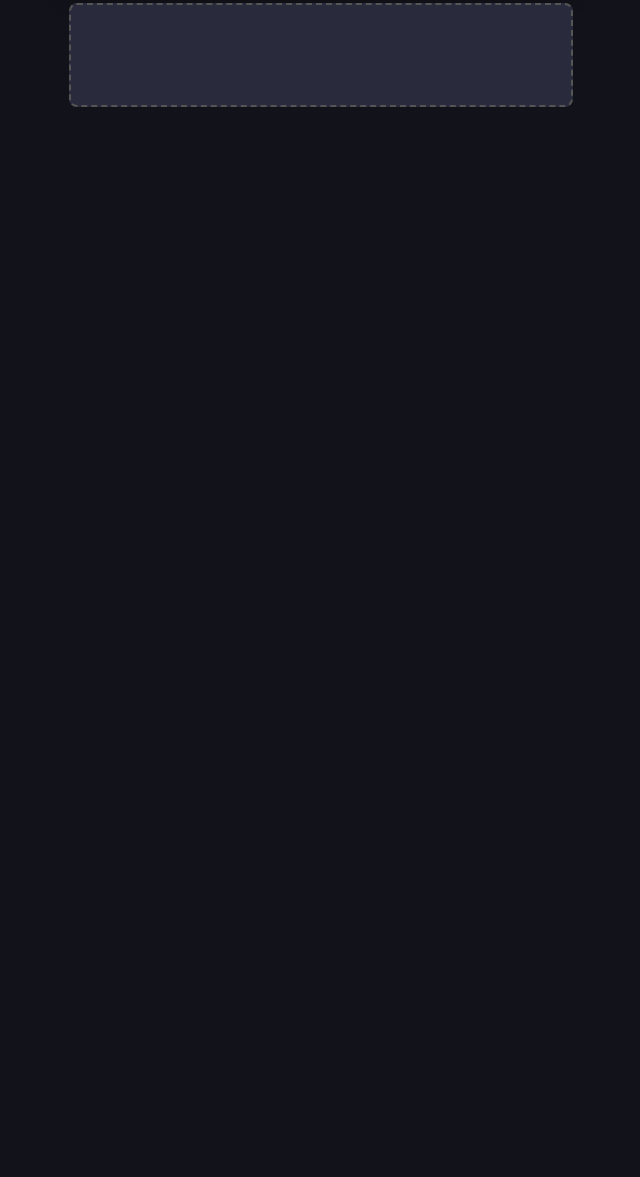
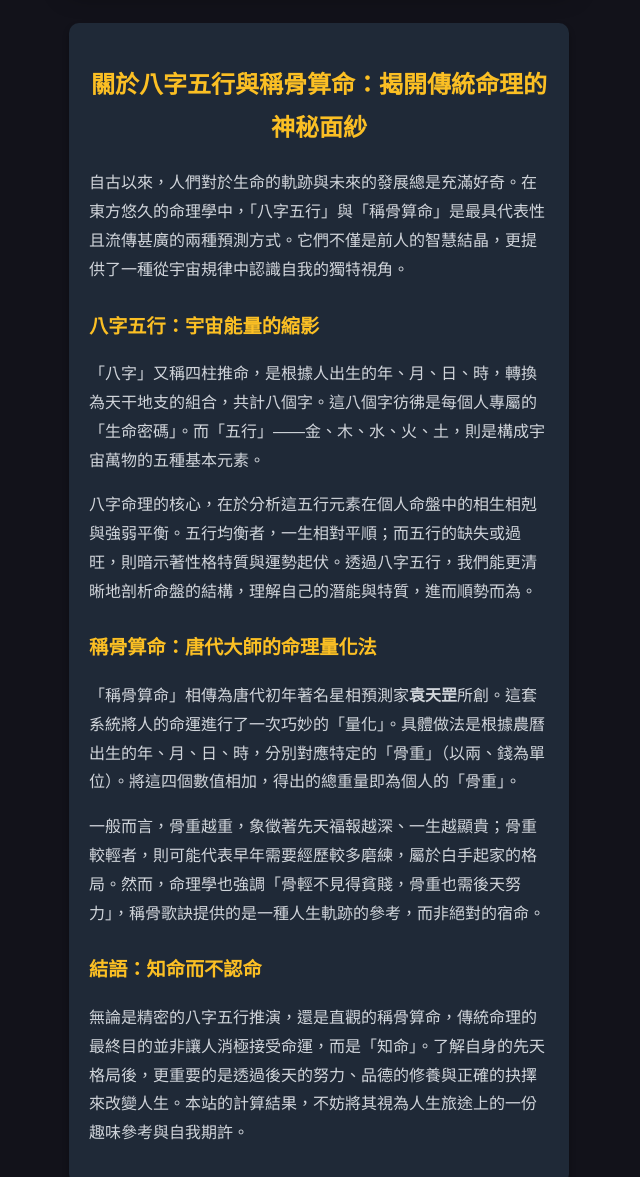
Before and after one commit to yc0817-cmyk/bazi-calculator, a plain HTML site: page index.html in a window 1280 px wide. Shown: the part 535-1712 px from the top of the page, without its empty margins (321-961 px from the left). Before the commit the page ends 840 px from the top, so only its background shows below. Drawn offline with Linux system fonts and the light colour scheme.

Commit message:
index.html

```diff
--- a/index.html
+++ b/index.html
@@ -159,7 +159,24 @@
             <div id="detailResult" class="detail-text"></div>
         </div>
     </div>
+<div style="max-width: 600px; margin: 40px auto; padding: 20px; color: #d1d5db; line-height: 1.8; text-align: left; font-family: sans-serif; background-color: #1f2937; border-radius: 10px; box-shadow: 0 4px 6px rgba(0,0,0,0.3);">
 
+    <h2 style="color: #fbbf24; text-align: center; font-size: 1.5rem; margin-bottom: 20px;">關於八字五行與稱骨算命：揭開傳統命理的神秘面紗</h2>
+
+    <p>自古以來，人們對於生命的軌跡與未來的發展總是充滿好奇。在東方悠久的命理學中，「八字五行」與「稱骨算命」是最具代表性且流傳甚廣的兩種預測方式。它們不僅是前人的智慧結晶，更提供了一種從宇宙規律中認識自我的獨特視角。</p>
+
+    <h3 style="color: #fbbf24; font-size: 1.2rem; margin-top: 25px; margin-bottom: 10px;">八字五行：宇宙能量的縮影</h3>
+    <p>「八字」又稱四柱推命，是根據人出生的年、月、日、時，轉換為天干地支的組合，共計八個字。這八個字彷彿是每個人專屬的「生命密碼」。而「五行」——金、木、水、火、土，則是構成宇宙萬物的五種基本元素。</p>
+    <p>八字命理的核心，在於分析這五行元素在個人命盤中的相生相剋與強弱平衡。五行均衡者，一生相對平順；而五行的缺失或過旺，則暗示著性格特質與運勢起伏。透過八字五行，我們能更清晰地剖析命盤的結構，理解自己的潛能與特質，進而順勢而為。</p>
+
+    <h3 style="color: #fbbf24; font-size: 1.2rem; margin-top: 25px; margin-bottom: 10px;">稱骨算命：唐代大師的命理量化法</h3>
+    <p>「稱骨算命」相傳為唐代初年著名星相預測家<strong>袁天罡</strong>所創。這套系統將人的命運進行了一次巧妙的「量化」。具體做法是根據農曆出生的年、月、日、時，分別對應特定的「骨重」（以兩、錢為單位）。將這四個數值相加，得出的總重量即為個人的「骨重」。</p>
+    <p>一般而言，骨重越重，象徵著先天福報越深、一生越顯貴；骨重較輕者，則可能代表早年需要經歷較多磨練，屬於白手起家的格局。然而，命理學也強調「骨輕不見得貧賤，骨重也需後天努力」，稱骨歌訣提供的是一種人生軌跡的參考，而非絕對的宿命。</p>
+
+    <h3 style="color: #fbbf24; font-size: 1.2rem; margin-top: 25px; margin-bottom: 10px;">結語：知命而不認命</h3>
+    <p>無論是精密的八字五行推演，還是直觀的稱骨算命，傳統命理的最終目的並非讓人消極接受命運，而是「知命」。了解自身的先天格局後，更重要的是透過後天的努力、品德的修養與正確的抉擇來改變人生。本站的計算結果，不妨將其視為人生旅途上的一份趣味參考與自我期許。</p>
+
+</div>
     <!-- 第二個 Google AdSense 廣告區塊 -->
     <div class="adsense-placeholder">
         <!-- 請將下方的文字替換為你的 Google AdSense 程式碼 -->
```
